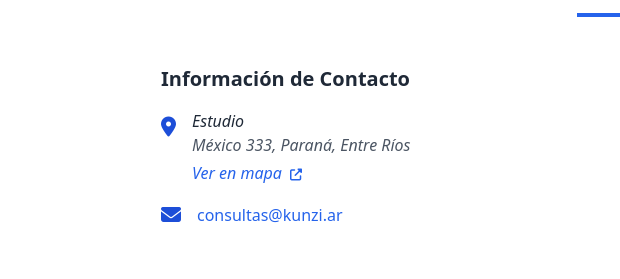
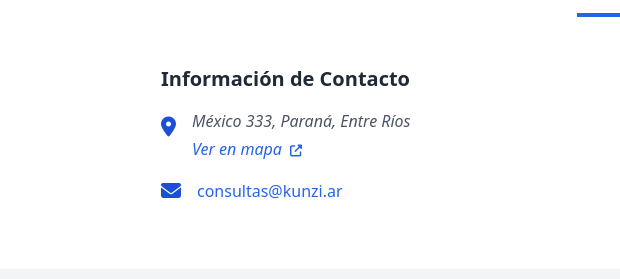
Before and after one commit to lesmak/kunzi.github.io, a plain HTML site: page index.html in a window 1280 px wide. Shown: the part 1439-1718 px from the top of the page, 31-651 px from the left. Drawn offline with nearby package versions, Linux system fonts and the light colour scheme.

Commit message:
removi estudio

```diff
--- a/index.html
+++ b/index.html
@@ -177,7 +177,7 @@
                                     <i class="fas fa-map-marker-alt text-xl"></i>
                                 </div>
                                 <address>
-                                    <p class="font-medium">Estudio</p>
+                                    <!-- <p class="font-medium">Estudio</p> -->
                                     <p class="text-gray-600">México 333, Paraná, Entre Ríos</p>
                                     <a href="https://maps.app.goo.gl/Cw7fkBinSSGEFL8o7" class="text-blue-600 hover:underline inline-block mt-1 transition-colors" target="_blank">
                                         Ver en mapa <i class="fas fa-external-link-alt ml-1 text-xs" aria-hidden="true"></i>
```
Also changed, not shown: 1 other file.
